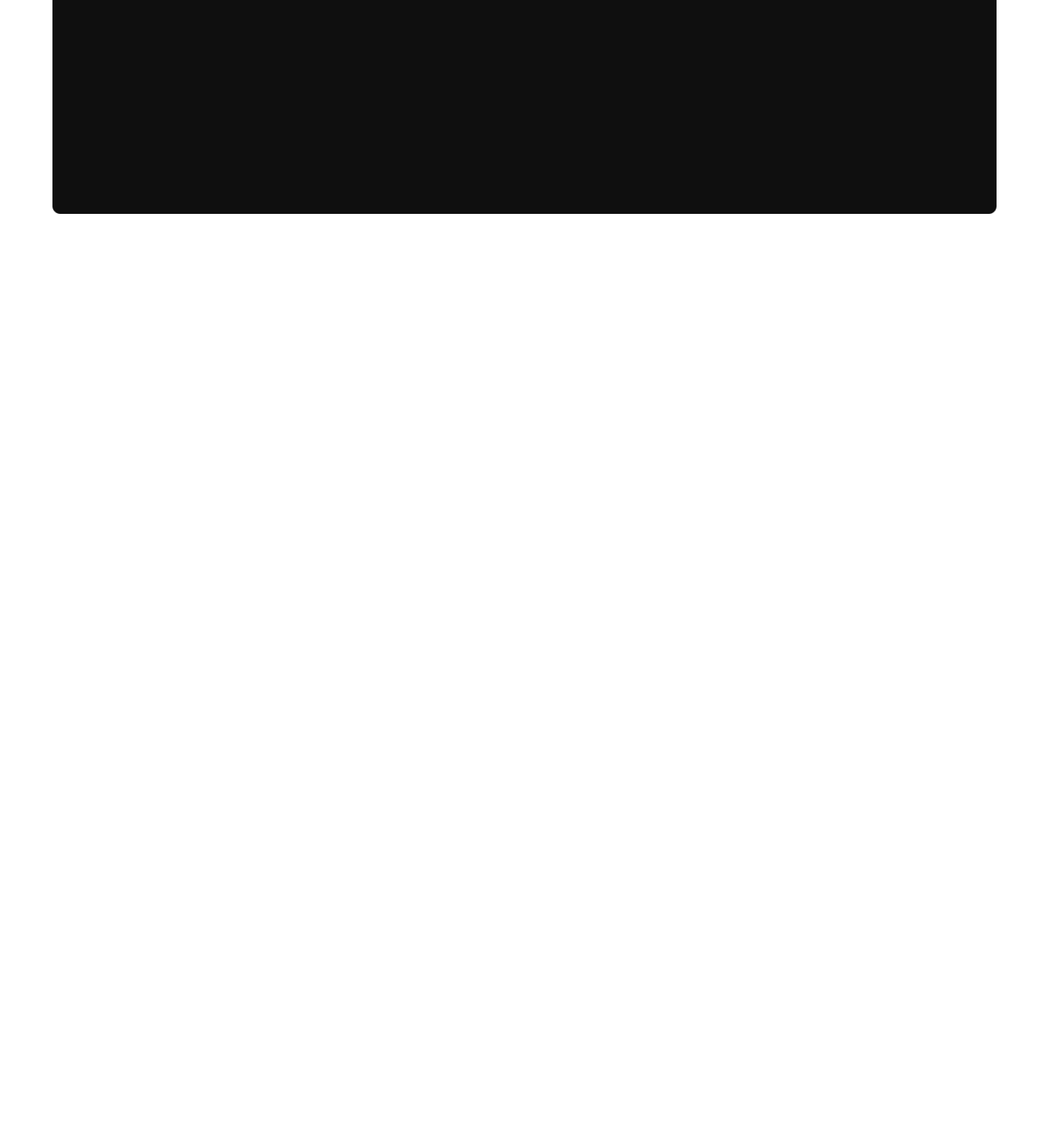
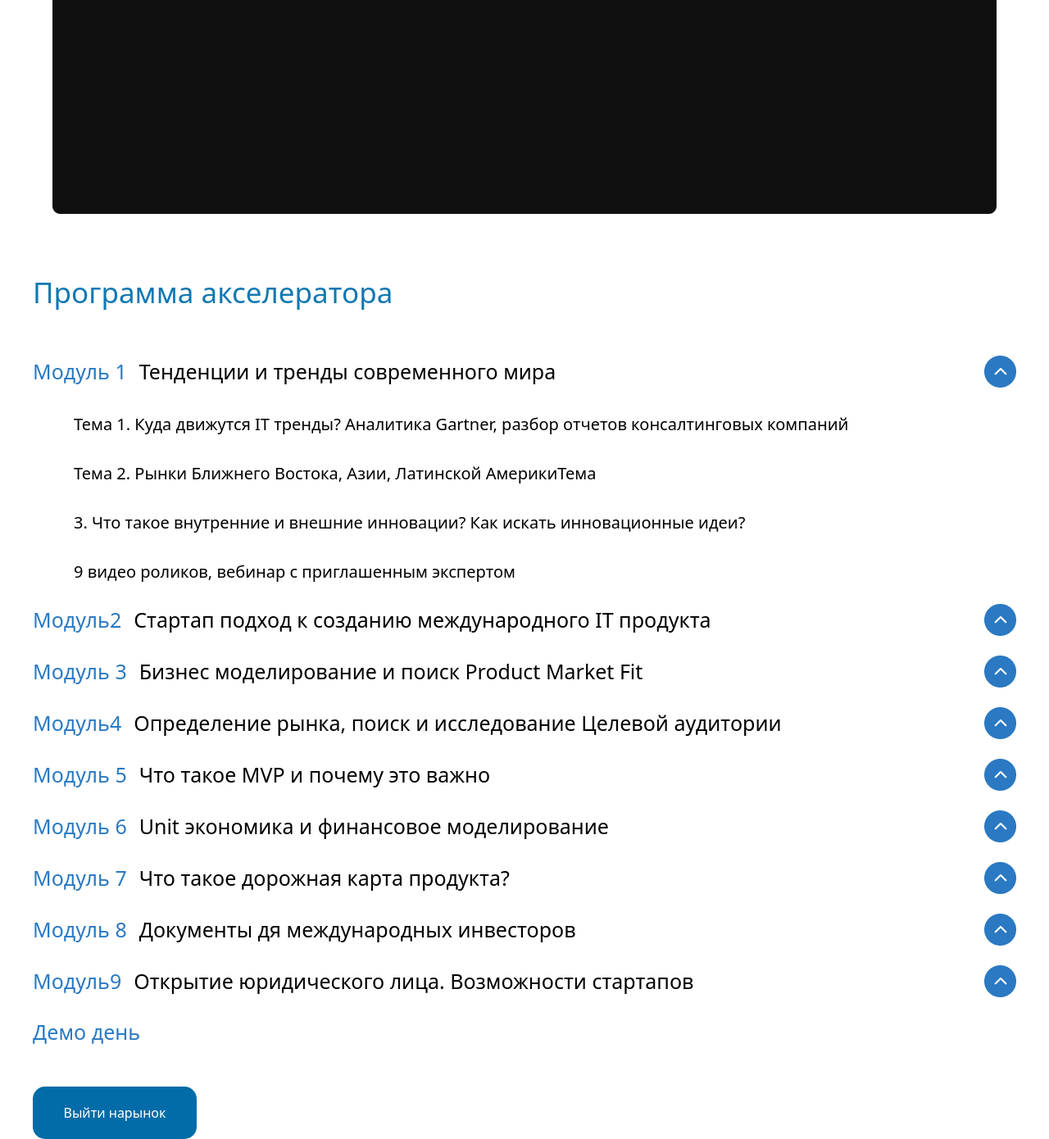
Before and after one commit to nozimnegmatov0010/exam-2, a website: page index.html in a window 1280 px wide. Shown: the part 4043-5433 px from the top of the page at 82% size. Before the commit the page ends 4304 px from the top, so only its background shows below. Drawn offline with Linux system fonts and the light colour scheme.

Commit message:
section 8

```diff
--- a/index.html
+++ b/index.html
@@ -115,8 +115,7 @@
             <br>
             <p>ОАЭ, Саудовская Аравия, <br> Израиль, Оман, Бахрейн, Катар, <br>Тунис, Йемен, Египет, Алжир</p>
             <br>
-            <button class="p-[20px] w-[200px] text-center text-[white] bg-[#016CA8] rounded-[15px]">Выйти на
-                рынок</button>
+            <button class="p-[20px] w-[200px] text-center text-[white] bg-[#016CA8] rounded-[15px]">Выйти нарынок</button>
             <div class="flex items-center gap-[10px] mt-[30px]">
                 <img src="./src/images/Ellipse 527.png" alt="">
                 <div>
@@ -172,6 +171,95 @@
     </div>
 </div>
 <img class="w-[90%] lg:mt-[50px] lg:max-w-[1200px] m-auto" src="./src/images/Group 840.png" alt="">
+    <h1 class="text-[35px] mt-[70px] mb-[50px] text-[#1178B2] text-center lg:text-start md:text-center max-w-[1200px] m-auto"> Программа акселератора</h1>
+<div class="max-w-[1200px] m-auto">
+    <div class="lg:flex md:flex justify-between items-center">
+        <div class="text-center lg:flex md:flex gap-[15px]">
+            <h1 class="text-[25px] text-[#2A79C2]">Модуль 1</h1>
+            <h1 class="text-[25px]">Тенденции и тренды современного мира</h1>
+        </div>
+        <img class="m-auto lg:m-[0px]" src="./src/images/Group 667.png" alt="">
+    </div>
+    <div class="text-[20px] max-w-[1100px] m-auto">
+        <br>
+        <p>Тема 1. Куда движутся IT тренды? Аналитика Gartner, разбор отчетов консалтинговых компаний</p>
+        <br>
+        <p>Тема 2. Рынки Ближнего Востока, Азии, Латинской АмерикиТема</p>
+        <br>
+        <p> 3. Что такое внутренние и внешние инновации? Как искать инновационные идеи?</p>
+        <br>
+        <p>9 видео роликов, вебинар с приглашенным экспертом</p>
+    </div>
+    <br>
+     <div class="lg:flex md:flex justify-between items-center">
+        <div class="text-center lg:flex md:flex gap-[15px]">
+            <h1 class="text-[25px] text-[#2A79C2]">Модуль2</h1>
+            <h1 class="text-[25px]">Стартап подход к созданию международного IT продукта</h1>
+        </div>
+        <img class="m-auto lg:m-[0px]" src="./src/images/Group 667.png" alt="">
+    </div>
+    <br>
+     <div class="lg:flex md:flex justify-between items-center">
+        <div class="text-center lg:flex md:flex gap-[15px]">
+            <h1 class="text-[25px] text-[#2A79C2]">Модуль 3</h1>
+            <h1 class="text-[25px]">Бизнес моделирование и поиск Product Market Fit</h1>
+        </div>
+        <img class="m-auto lg:m-[0px]" src="./src/images/Group 667.png" alt="">
+    </div>
+    <br>
+     <div class="lg:flex md:flex justify-between items-center">
+        <div class="text-center lg:flex md:flex gap-[15px]">
+            <h1 class="text-[25px] text-[#2A79C2]">Модуль4</h1>
+            <h1 class="text-[25px]">Определение рынка, поиск и исследование Целевой аудитории</h1>
+        </div>
+        <img class="m-auto lg:m-[0px]" src="./src/images/Group 667.png" alt="">
+    </div>
+    <br>
+     <div class="lg:flex md:flex justify-between items-center">
+        <div class="text-center lg:flex md:flex gap-[15px]">
+            <h1 class="text-[25px] text-[#2A79C2]">Модуль 5</h1>
+            <h1 class="text-[25px]">Что такое MVP и почему это важно</h1>
+        </div>
+        <img class="m-auto lg:m-[0px]" src="./src/images/Group 667.png" alt="">
+    </div>
+    <br>
+     <div class="lg:flex md:flex justify-between items-center">
+        <div class="text-center lg:flex md:flex gap-[15px]">
+            <h1 class="text-[25px] text-[#2A79C2]">Модуль 6</h1>
+            <h1 class="text-[25px]">Unit экономика и финансовое моделирование</h1>
+        </div>
+        <img class="m-auto lg:m-[0px]" src="./src/images/Group 667.png" alt="">
+    </div>
+    <br>
+     <div class="lg:flex md:flex justify-between items-center">
+        <div class="text-center lg:flex md:flex gap-[15px]">
+            <h1 class="text-[25px] text-[#2A79C2]">Модуль 7</h1>
+            <h1 class="text-[25px]">Что такое дорожная карта продукта?</h1>
+        </div>
+        <img class="m-auto lg:m-[0px]" src="./src/images/Group 667.png" alt="">
+    </div>
+    <br>
+     <div class="lg:flex md:flex justify-between items-center">
+        <div class="text-center lg:flex md:flex gap-[15px]">
+            <h1 class="text-[25px] text-[#2A79C2]">Модуль 8</h1>
+            <h1 class="text-[25px]">Документы дя международных инвесторов</h1>
+        </div>
+        <img class="m-auto lg:m-[0px]" src="./src/images/Group 667.png" alt="">
+    </div>
+    <br>
+     <div class="lg:flex md:flex justify-between items-center">
+        <div class="text-center lg:flex md:flex gap-[15px]">
+            <h1 class="text-[25px] text-[#2A79C2]">Модуль9</h1>
+            <h1 class="text-[25px]">Открытие юридического лица. Возможности  стартапов</h1>
+        </div>
+        <img class="m-auto lg:m-[0px]" src="./src/images/Group 667.png" alt="">
+    </div>
+    <br>
+    <h1 class="text-center lg:text-start md:text-center lg:text-[25px] text-[#2A79C2]">Демо день </h1>
+    <br>
+    <br>
+            <button class="hidden md:hidden lg:block p-[20px] w-[200px] text-center text-[white] bg-[#016CA8] rounded-[15px]">Выйти нарынок</button>
+
+</div>
 </body>
-
 </html>
```
Also changed, not shown: src/images/Group 667.png (added), src/output.css.
